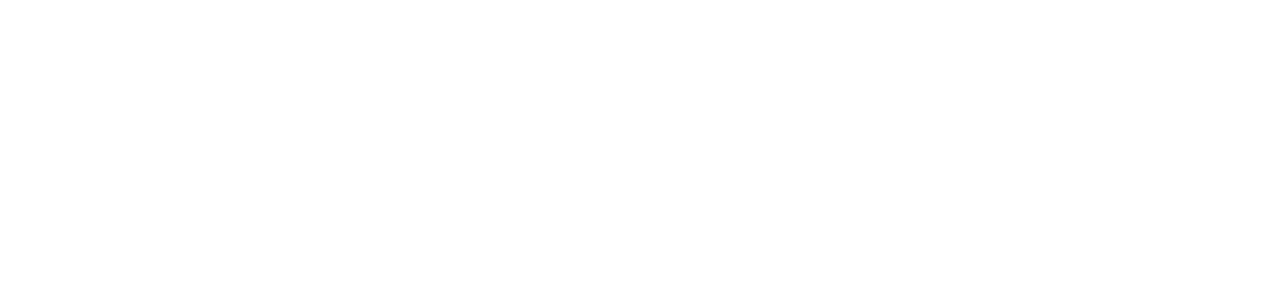
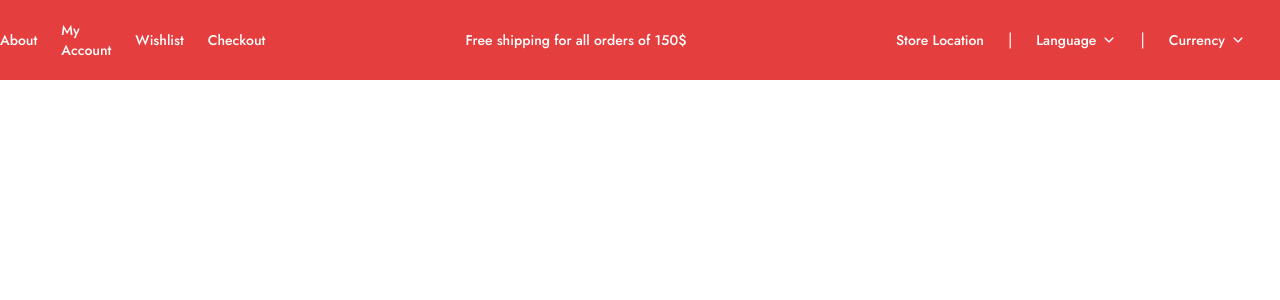
Before and after one commit to Sijan666/roisereCommerce, a React (Vite) app: page / in a window 1280 px wide. Shown: the top 300 px of the page. Built offline with nearby package versions, Linux system fonts and the light colour scheme.

Commit message:
topHeader

```diff
--- a/src/components/layouts/HeaderTop.jsx
+++ b/src/components/layouts/HeaderTop.jsx
@@ -1,11 +1,59 @@
-
+import { Link } from "react-router-dom";
+import Container from "../Container";
+import Flex from "../Flex";
+import { IoIosArrowDown } from "react-icons/io";
 
 const HeaderTop = () => {
-    return (
-        <>
-        {/* Toba apu */}
-        </>
-    )
-}
+  return (
+    <div className="bg-[#E53E3E] py-5">
+      <Container>
+        <Flex>
+          <div className="w-[20%]">
+            <ul className="flex items-center gap-6">
+              <li className="font-medium text-sm text-white font-Jost">
+                <Link to={"/about"}>About</Link>
+              </li>
+              <li className="font-medium text-sm text-white font-Jost">
+                My Account
+              </li>
+              <li className="font-medium text-sm text-white font-Jost">
+                Wishlist
+              </li>
+              <li className="font-medium text-sm text-white font-Jost">
+                Checkout
+              </li>
+            </ul>
+          </div>
+          <div className="w-[50%] text-center">
+            <p className="font-medium text-sm text-white font-Jost">
+              Free shipping for all orders of 150$
+            </p>
+          </div>
+          <div className="w-[30%]">
+            <ul className="flex items-center gap-6">
+              <li className="font-medium text-sm text-white font-Jost">
+                Store Location
+              </li>
+              <li className="text-white">|</li>
+              <li className="font-medium text-sm text-white font-Jost flex items-center gap-1.5">
+                Language
+                <span>
+                  <IoIosArrowDown />
+                </span>
+              </li>
+              <li className="text-white">|</li>
+              <li className="font-medium text-sm text-white font-Jost flex items-center gap-1.5">
+                Currency
+                <span>
+                  <IoIosArrowDown />
+                </span>
+              </li>
+            </ul>
+          </div>
+        </Flex>
+      </Container>
+    </div>
+  );
+};
 
-export default HeaderTop
+export default HeaderTop;
--- a/src/components/layouts/RootLayouts.jsx
+++ b/src/components/layouts/RootLayouts.jsx
@@ -1,16 +1,17 @@
-import { Outlet } from "react-router-dom"
-import Header from "./Header"
-import Footer from "./Footer"
-
+import { Outlet } from "react-router-dom";
+import HeaderTop from "../layouts/HeaderTop"
+import Header from "./Header";
+import Footer from "./Footer";
 
 const RootLayouts = () => {
-    return (
-        <>
-            <Header/>
-            <Outlet/>
-            <Footer/>
-        </>
-    )
-}
+  return (
+    <>
+      <HeaderTop />
+      <Header />
+      <Outlet />
+      <Footer />
+    </>
+  );
+};
 
-export default RootLayouts
+export default RootLayouts;
--- a/src/components/pages/About.jsx
+++ b/src/components/pages/About.jsx
@@ -2,9 +2,7 @@
 
 const About = () => {
   return (
-    <>
-
-    </>
+    <div className="bg-blue-400 text-4xl font-Jost font-extrabold text-white">About</div>
   )
 }
 
```
Also changed, not shown: src/components/pages/Home.jsx (+8 -11 lines), 1 other file (tests, documents, lock files or other folders).
